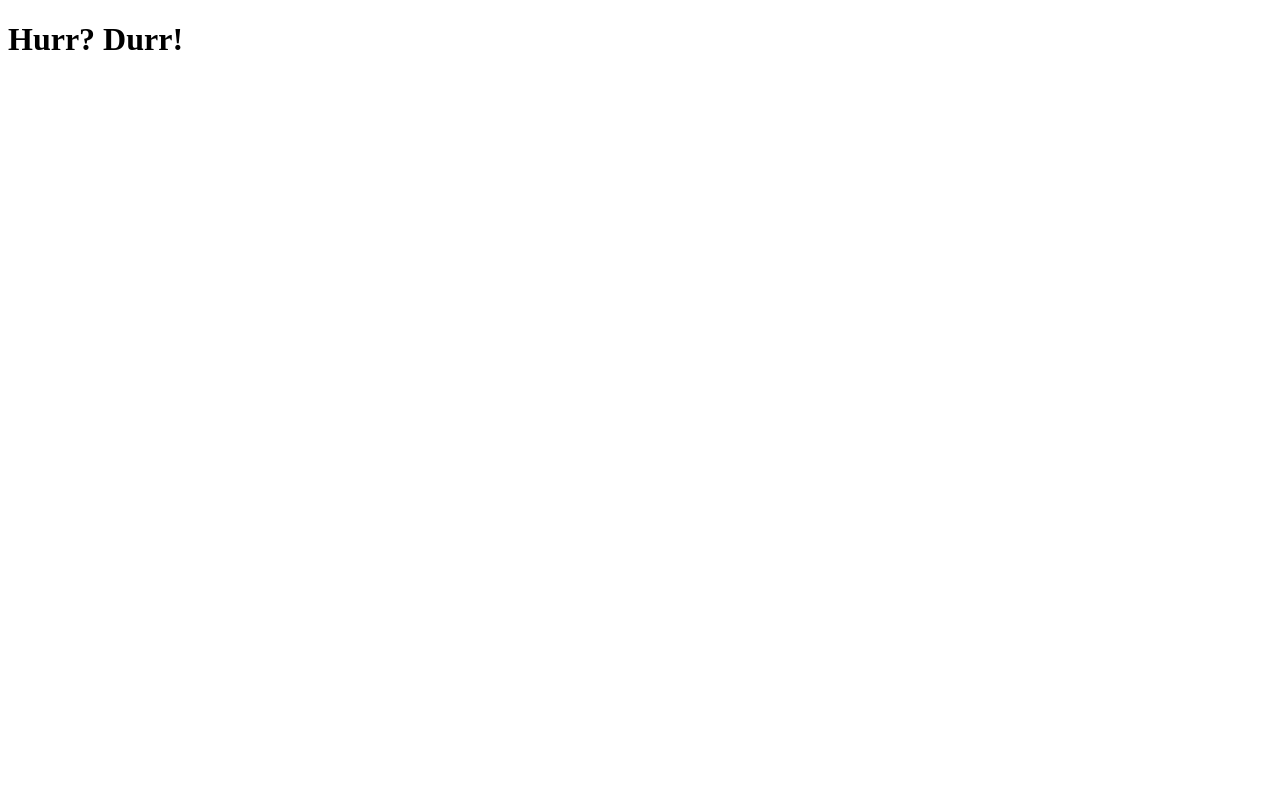
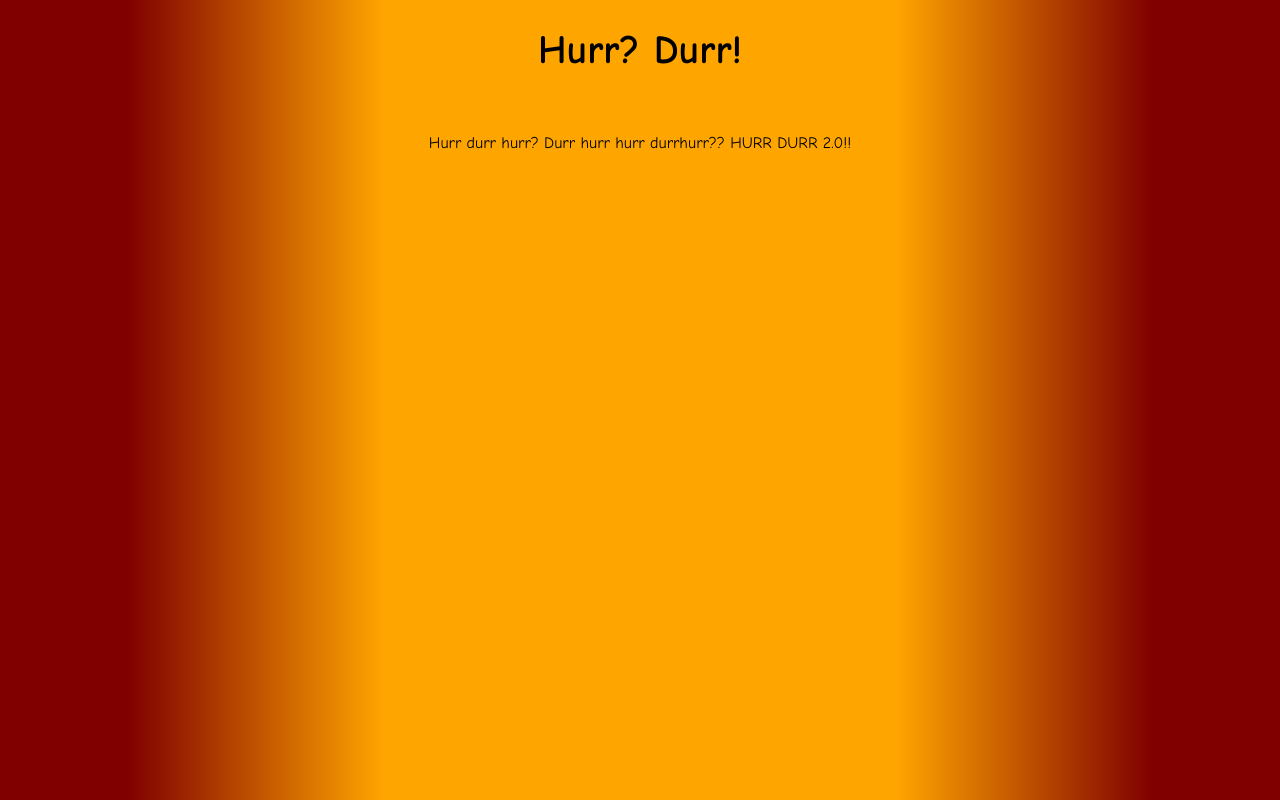
Before and after one commit to O9Creeps/hurr-durr-2.0, a plain HTML site: page index.html in a window 1280 px wide. Drawn offline with Linux system fonts and the light colour scheme.

Commit message:
durhurdurr

```diff
--- a/index.html
+++ b/index.html
@@ -1,9 +1,10 @@
 <!DOCTYPE html>
 <html>
     <head>
-
+        <link rel="stylesheet" href="style.css">
     </head>
     <body>
-        <h1>Hurr? Durr!</h1>
+        <h1>Hurr? Durr!</h1> <br>
+        <p>Hurr durr hurr? Durr hurr hurr durrhurr?? HURR DURR 2.0!!</p>
     </body>
 </html>
--- a/style.css
+++ b/style.css
@@ -1,9 +1,13 @@
 body {
     background-image: linear-gradient(to right, maroon 0% 10%, orange 30% 70%, maroon 90% 100%);
+    font-family: 'Comic Sans MS';
+    text-align: center;
 }
 
 h1 {
     font-size: 40px;
-    font-family: 'Comic Sans MS';
-    text-align: center;
 }
+
+p {
+    font-size: 16px;
+}
```
